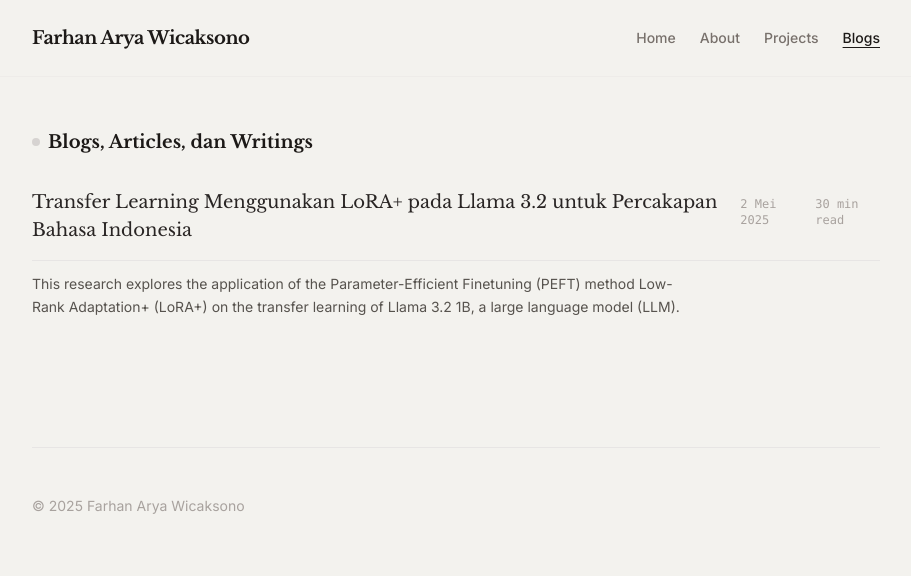
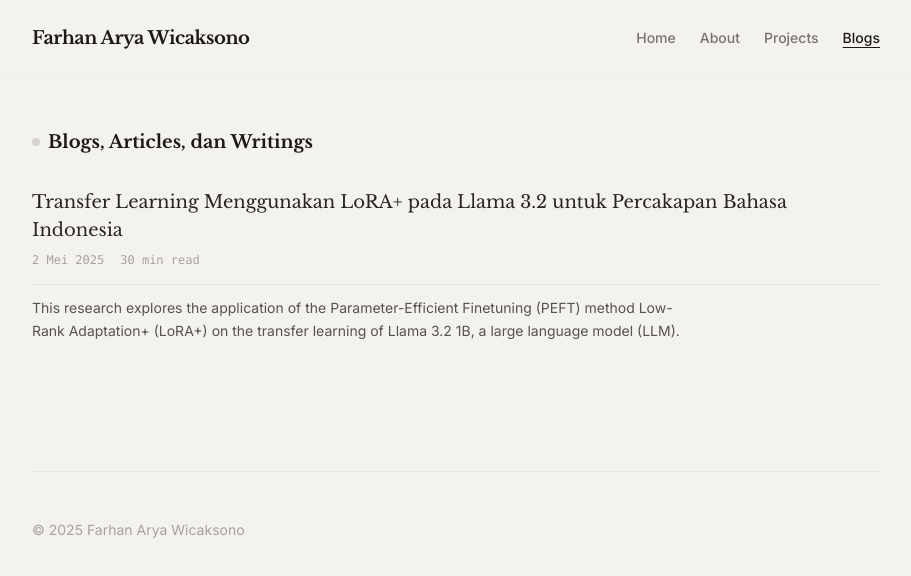
Before and after one commit to farhanwew/Farhan-Wicaksono, a React (Vite) app: page /blogs in a window 1280 px wide. Shown: the top 576 px of the page, without its empty margins (184-1095 px from the left). Built offline with nearby package versions, Linux system fonts and the light colour scheme.

Commit message:
fix layout

```diff
--- a/pages/About.tsx
+++ b/pages/About.tsx
@@ -12,7 +12,7 @@ const About: React.FC = () => {
         </h2>
         <div className="space-y-12">
           {EDUCATIONS.map((edu) => (
-            <div key={edu.id} className="group grid sm:grid-cols-[120px_1fr] gap-4 sm:gap-8 cursor-default border-b border-stone-200 pb-12 last:border-0 last:pb-0">
+            <div key={edu.id} className="group grid grid-cols-[80px_1fr] sm:grid-cols-[120px_1fr] gap-4 sm:gap-8 cursor-default border-b border-stone-200 pb-12 last:border-0 last:pb-0">
               <span className="text-sm text-stone-400 font-mono pt-1">{edu.period}</span>
               <div>
                 <h3 className="font-medium text-stone-900 group-hover:text-accent transition-colors duration-300 mb-1">{edu.institution}</h3>
@@ -37,7 +37,7 @@ const About: React.FC = () => {
         <div className="space-y-12">
           {EXPERIENCES.length > 0 ? (
             EXPERIENCES.map((exp) => (
-              <div key={exp.id} className="group grid sm:grid-cols-[120px_1fr] gap-4 sm:gap-8 cursor-default border-b border-stone-200 pb-12 last:border-0 last:pb-0">
+              <div key={exp.id} className="group grid grid-cols-[80px_1fr] sm:grid-cols-[120px_1fr] gap-4 sm:gap-8 cursor-default border-b border-stone-200 pb-12 last:border-0 last:pb-0">
                 <span className="text-sm text-stone-400 font-mono pt-1">{exp.period}</span>
                 <div>
                   <h3 className="font-medium text-stone-900 group-hover:text-accent transition-colors duration-300 mb-1">{exp.role}</h3>
--- a/pages/Blogs.tsx
+++ b/pages/Blogs.tsx
@@ -17,11 +17,11 @@ const Blogs: React.FC = () => {
             rel="noopener noreferrer"
             className="block group"
           >
-            <div className="flex flex-col sm:flex-row sm:justify-between sm:items-baseline border-b border-stone-200 pb-4 group-hover:border-stone-400 transition-colors">
-              <h3 className="font-serif text-lg text-stone-800 group-hover:text-accent transition-colors duration-300 mb-2 sm:mb-0">
+            <div className="flex flex-row flex-wrap justify-between items-baseline gap-2 border-b border-stone-200 pb-4 group-hover:border-stone-400 transition-colors">
+              <h3 className="font-serif text-lg text-stone-800 group-hover:text-accent transition-colors duration-300 mb-0">
                 {post.title}
               </h3>
-              <div className="flex items-center gap-4 text-xs text-stone-400 font-mono">
+              <div className="flex items-center gap-4 text-xs text-stone-400 font-mono whitespace-nowrap">
                 <span>{post.date}</span>
                 <span>{post.readTime}</span>
               </div>
--- a/pages/Projects.tsx
+++ b/pages/Projects.tsx
@@ -30,11 +30,11 @@ const Projects: React.FC = () => {
             <div className="space-y-12 pl-2 border-l-2 border-stone-100">
               {groupedProjects[category].map((project) => (
                 <div key={project.id} className="group pl-4">
-                  <div className="flex flex-col sm:flex-row sm:items-baseline justify-between mb-2">
+                  <div className="flex flex-row flex-wrap items-baseline justify-between gap-2 mb-2">
                     <h3 className="font-serif text-xl text-stone-800 group-hover:text-accent transition-colors duration-300">
                       {project.title}
                     </h3>
-                    <span className="text-sm text-stone-400 font-mono">{project.year}</span>
+                    <span className="text-sm text-stone-400 font-mono whitespace-nowrap">{project.year}</span>
                   </div>
                   <p className="text-stone-600 leading-relaxed max-w-2xl mb-4 text-justify">
                     {project.description}
```
